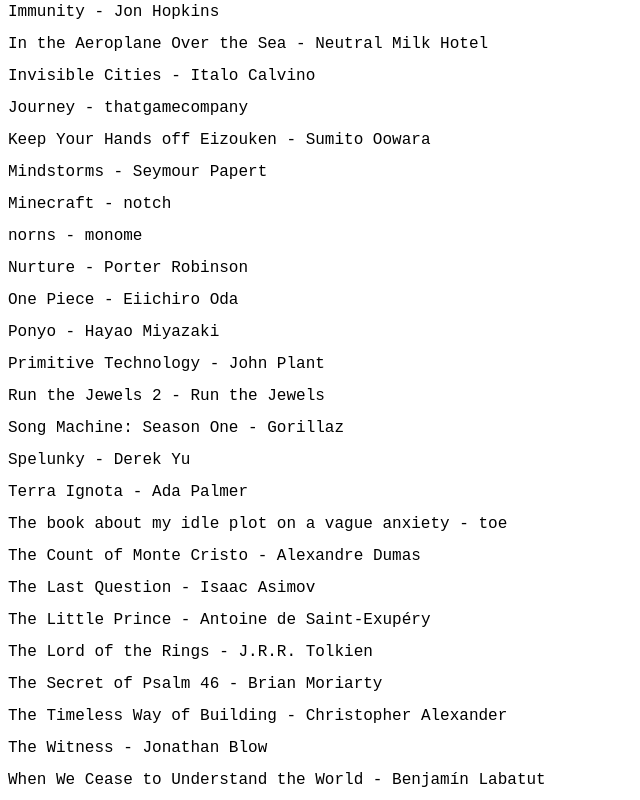
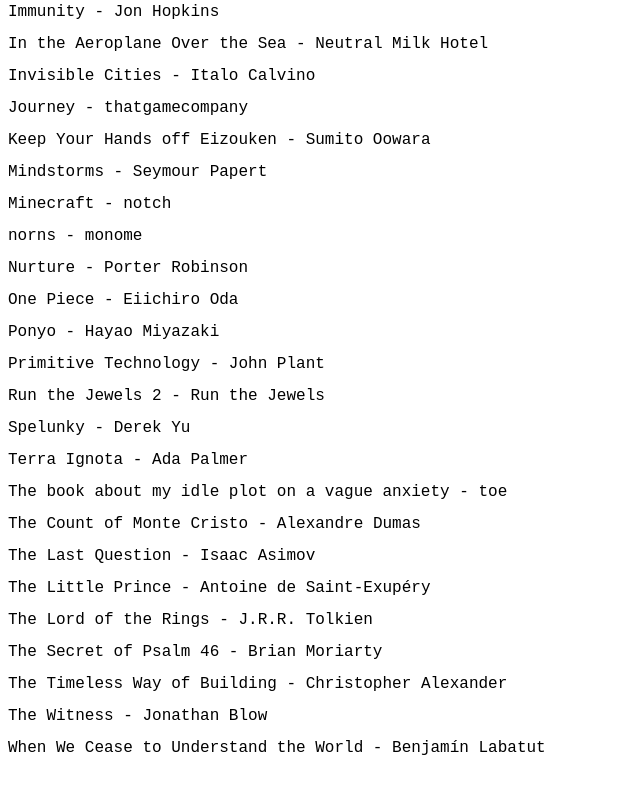
Before and after one commit to jaredpereira/awarm.space, a Next.js app: page /shelf in a window 1280 px wide. Shown: the part 674-1474 px from the top of the page, without its empty margins (0-640 px from the left). After the commit the page ends 1442 px from the top, so only its background shows below. Built offline with nearby package versions, Linux system fonts and the light colour scheme.

Commit message:
remove song machine season one

```diff
--- a/app/shelf/page.tsx
+++ b/app/shelf/page.tsx
@@ -112,11 +112,6 @@
     mediaType: "audio",
   },
   { title: "CLPPNG", creator: "clipping.", mediaType: "audio" },
-  {
-    title: "Song Machine: Season One",
-    creator: "Gorillaz",
-    mediaType: "audio",
-  },
   { title: "Charli", creator: "Charli XCX", mediaType: "audio" },
   { title: "Run the Jewels 2", creator: "Run the Jewels", mediaType: "audio" },
   { title: "Hilda", creator: "Luke Pearson", mediaType: "video" },
```
